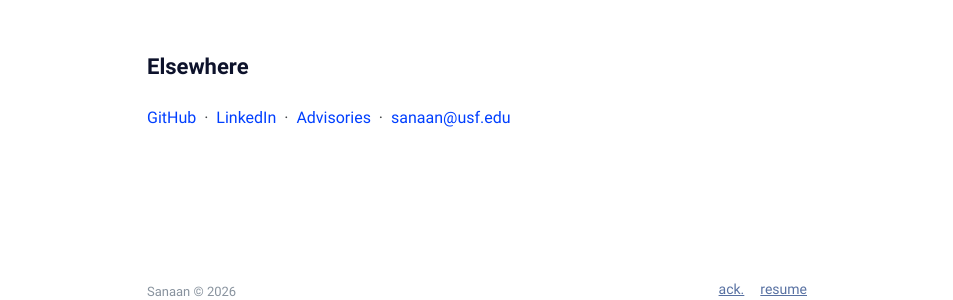
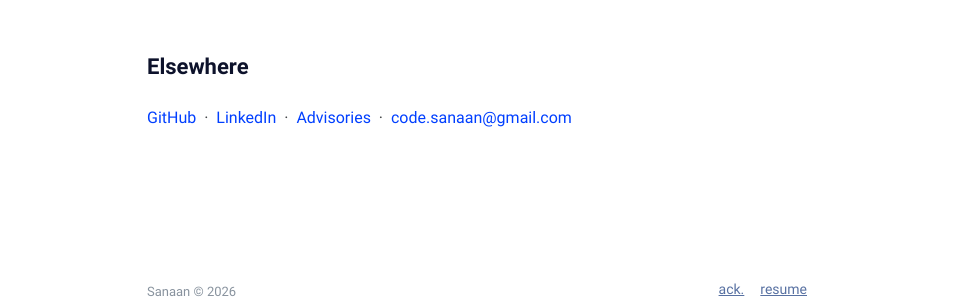
Before and after one commit to sfwani/sfwani.github.io, a Jekyll site: the page built from index.md, in a window 1280 px wide. Shown: the part 1697-1997 px from the top of the page, without its empty margins (163-1116 px from the left). Built offline with Jekyll 4.4.1, drawn with Linux system fonts in a browser that asks for light colours.

Commit message:
Update contact email

```diff
--- a/_config.yml
+++ b/_config.yml
@@ -17,7 +17,7 @@ author:
   github: sfwani # github username
   twitter: # twitter username
   facebook: # facebook username
-  email: sanaan@usf.edu # email adress
+  email: code.sanaan@gmail.com # email adress
   avatar: /assets/img/avatar.jpg # change with your own avatar
 
 # URL settings
--- a/index.md
+++ b/index.md
@@ -48,4 +48,4 @@ First place at AI Village and second at Adversary Village, DEF CON 34. First pla
 
 ## Elsewhere
 
-[GitHub](https://github.com/sfwani) &nbsp;·&nbsp; [LinkedIn](https://www.linkedin.com/in/sfwani) &nbsp;·&nbsp; [Advisories](https://github.com/sfwani/advisories) &nbsp;·&nbsp; [sanaan@usf.edu](mailto:sanaan@usf.edu)
+[GitHub](https://github.com/sfwani) &nbsp;·&nbsp; [LinkedIn](https://www.linkedin.com/in/sfwani) &nbsp;·&nbsp; [Advisories](https://github.com/sfwani/advisories) &nbsp;·&nbsp; [code.sanaan@gmail.com](mailto:code.sanaan@gmail.com)
```
Also changed, not shown: about.md (+1 -1 lines).
